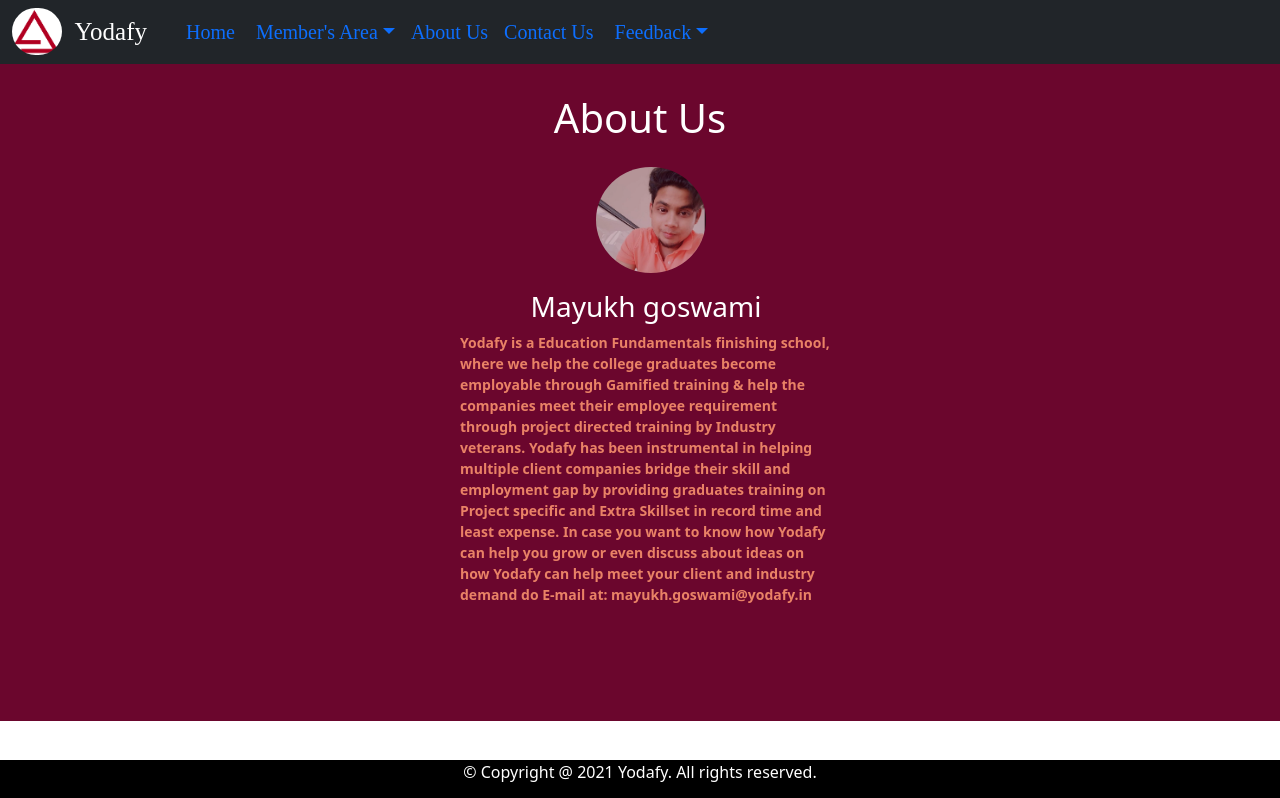
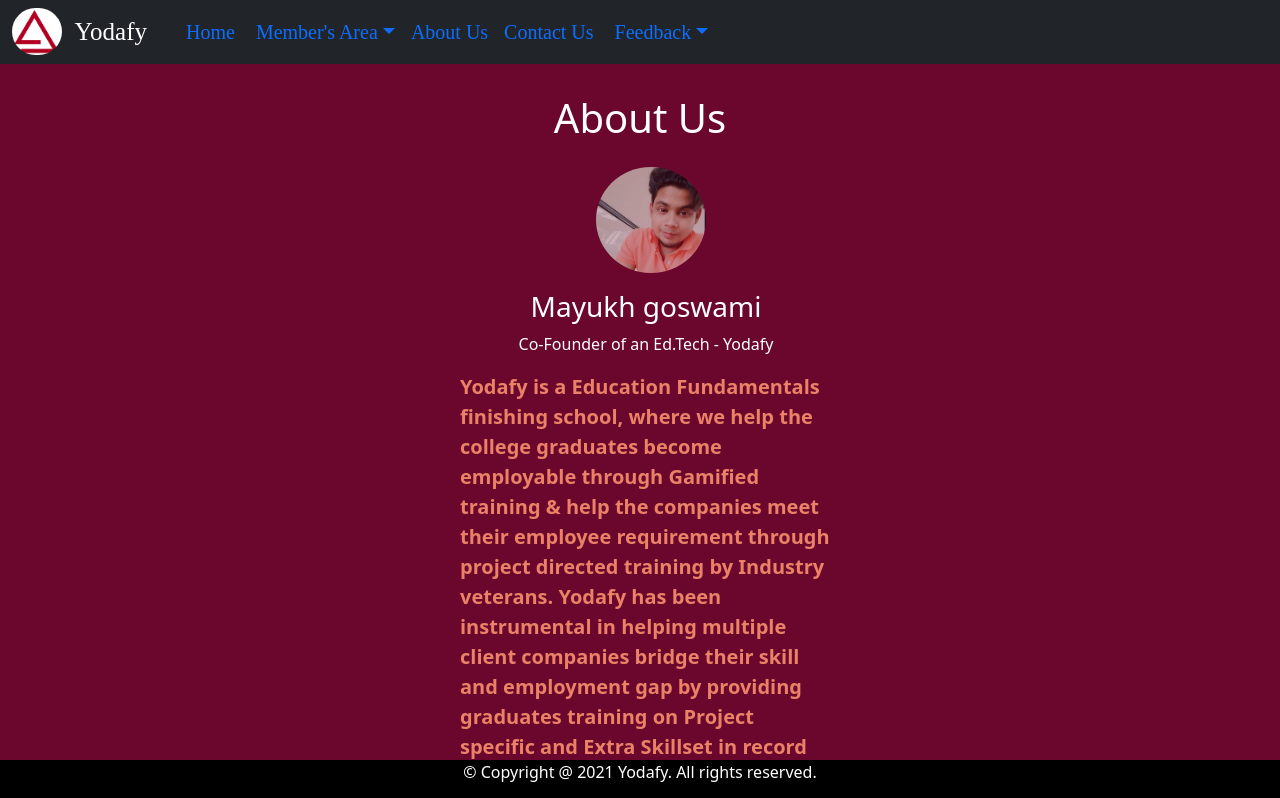
Before and after one commit to dipak125/class_attendence, a React (Create React App) app: page /about in a window 1280 px wide. Shown: the top 798 px of the page. Built offline with nearby package versions, Linux system fonts and the light colour scheme.

Commit message:
Final About

```diff
--- a/src/About.jsx
+++ b/src/About.jsx
@@ -14,6 +14,7 @@
             </span>
             <div className="image-data">
               <h3>Mayukh goswami </h3>
+              <p>Co-Founder of an Ed.Tech - Yodafy </p>
               <p class="lead"> Yodafy is a Education Fundamentals finishing school, where we help the college graduates become employable through Gamified training & help the companies meet their employee requirement through project directed training by Industry veterans.
               Yodafy has been instrumental in helping multiple client companies bridge their skill and employment gap by providing graduates training on Project specific and Extra Skillset in record time and least expense.
                 In case you want to know how Yodafy can help you grow or even discuss about ideas on how Yodafy can help meet your client and industry demand do E-mail at: mayukh.goswami@yodafy.in </p>
--- a/src/App.css
+++ b/src/App.css
@@ -160,7 +160,7 @@
 }
 .about .lead{
 	color: rgb(233, 130, 102);
-	font-size: 14px;
+	font-size: 20px;
 	font-weight: bold;
 }
 .container{
@@ -175,6 +175,7 @@
 }
 .lead{
   text-align:left;
+
 }
 /* contact css*/
 
```
